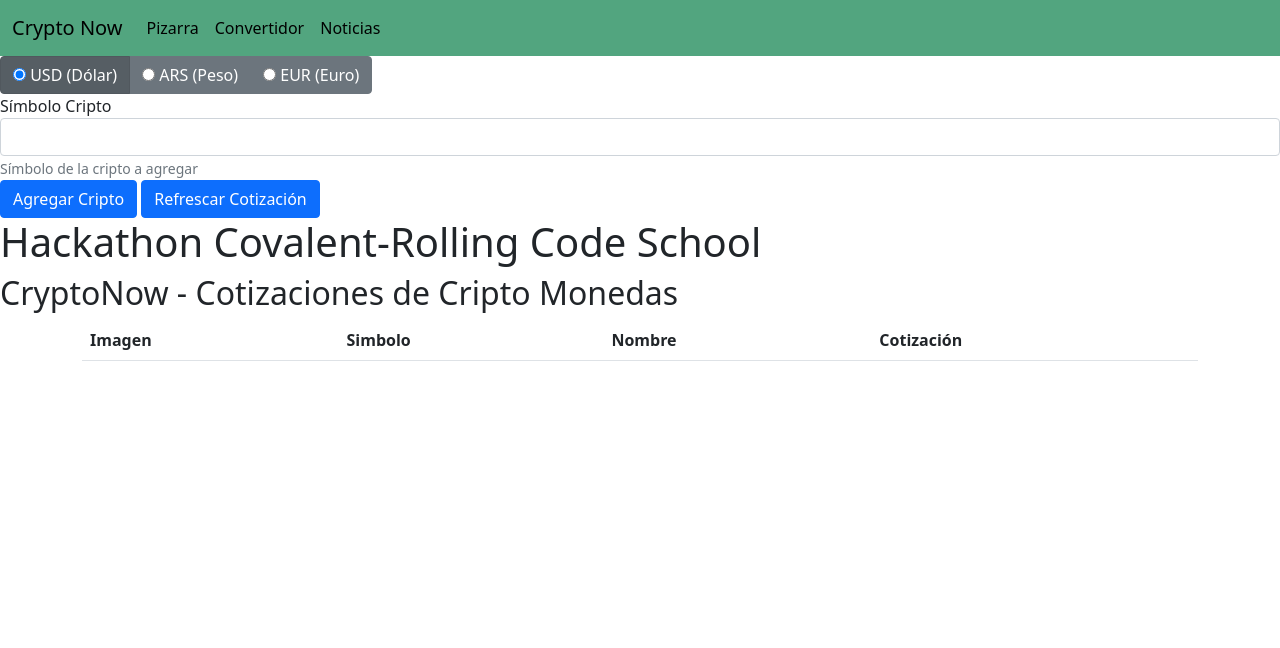
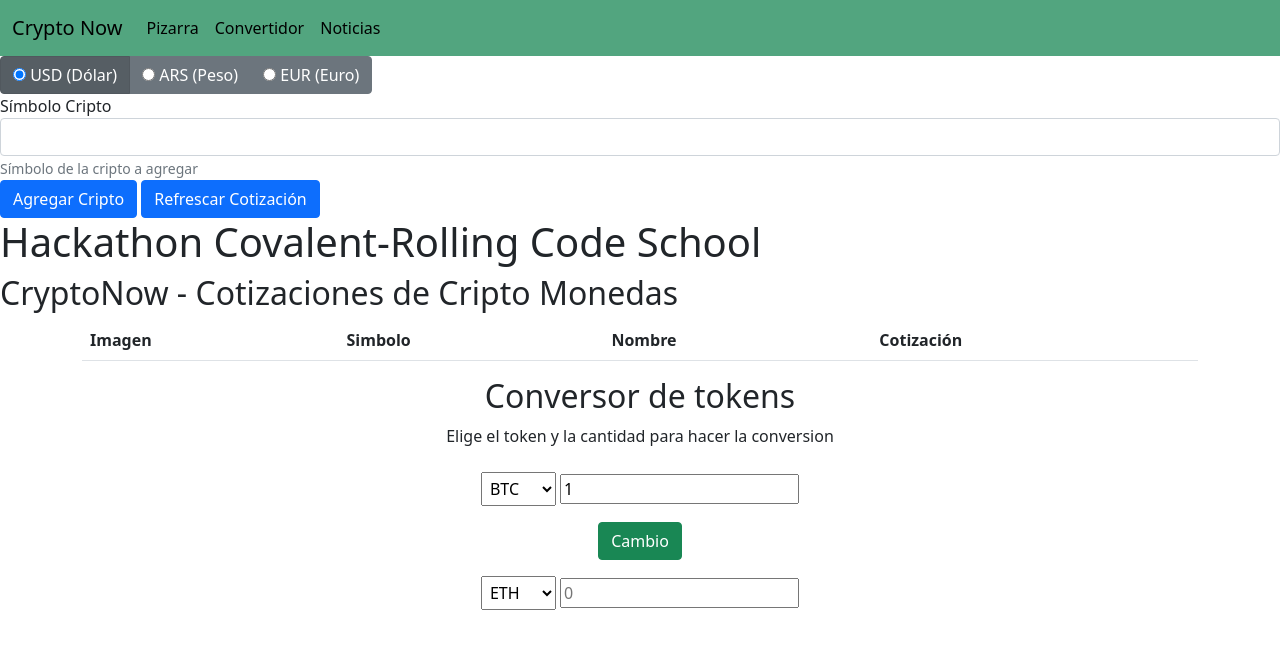
Before and after one commit to monicabatallanes/crypto-now, a plain HTML site: page index.html in a window 1280 px wide. Drawn offline with nearby package versions, Linux system fonts and the light colour scheme; no server answers.

Commit message:
agregué conversor

```diff
--- a/app.js
+++ b/app.js
@@ -58,3 +58,42 @@ for(let i=0;i < crypto_mendas.length;i++)
 {
   getData1(crypto_mendas[i],'USD')
 }
+
+
+const calculate = async(simbolo) =>{
+
+  const resp = await fetch(`https://api.covalenthq.com/v1/pricing/tickers/?quote-currency=USD&format=JSON&tickers=${simbolo}&key=ckey_5b6fbe329c714404ae706e3d444`)
+  const json = await resp.json()
+
+  let precio = 0
+
+  const valorBuscado = (json.data.items).map(valor => precio = valor.quote_rate)
+
+  return precio
+
+}
+
+const calcular = async() =>{
+  const tokenUno = document.getElementById('token-1')
+  const tokenDos = document.getElementById('token-2')
+  const cantidadUno = document.getElementById('cantidad-1')
+  const cantidadDos = document.getElementById('cantidad-2')
+  const cambio = document.getElementById('cambio')
+  const taza = document.getElementById('taza')
+
+  const token1 = tokenUno.value
+  const token2 = tokenDos.value
+
+    console.log(token1)
+    console.log(token2)
+
+  let dividendo = 0
+  dividendo = await calculate(token1)
+  let divisor = 0
+  divisor = await calculate(token2)
+
+  let resultado = (dividendo/divisor) * cantidadUno.value
+
+  cantidadDos.setAttribute("value", resultado);
+
+}
--- a/css/style.css
+++ b/css/style.css
@@ -3,3 +3,10 @@
     height: 300px;
     align-content: center;
 }
+
+@media (max-width: 600px) {
+    .token-input{
+        width: 200px;
+    }
+
+}
--- a/index.html
+++ b/index.html
@@ -36,7 +36,8 @@
         </div>
       </div>
     </nav>
-
+    <body>
+      <section>
         <form name="formulario" class="contendor">
           <div class="btn-group btn-group-toggle" data-toggle="buttons">
             <label class="btn btn-secondary active">
@@ -81,6 +82,54 @@
               </table>
                 <div>
                 </div>
+
+      </section>
+
+      <section class="convertidor d-flex flex-column align-items-center justify-content-center">
+
+        <h2>Conversor de tokens</h2>
+        <p class="titulo-conversor text-align-center">Elige el token y la cantidad para hacer la conversion</p>
+
+        <div class="container d-flex flex-column align-items-center justify-content-center">
+          <div class="token py-2 ">
+            <select class="selector p-1 " id="token-1">
+              <option value="BTC" selected>BTC</option>
+              <option value="ETH" >ETH</option>
+              <option value="WETH" >WETH</option>
+              <option value="BNB">BNB</option>
+              <option value="USDC" >USDC</option>
+              <option value="AVAX" >AVAX</option>
+              <option value="UST" >UST</option>
+              <option value="BUSD" >BUSD</option>
+              <option value="SHIB" >SHIB</option>
+            </select>
+            <input class="input" type="number" id="cantidad-1" placeholder="0" value="1">
+          </div>
+
+          <div class="taza-cambio">
+            <button class="btn btn-success br-2 m-2" onclick="calcular()"   id="taza">Cambio</button>
+            <div class="cambio" id="cambio"></div>
+
+          </div>
+
+          <div class="token py-2 ">
+            <select class="selector p-1 " id="token-2">
+              <option value="BTC" >BTC</option>
+              <option value="ETH" selected>ETH</option>
+              <option value="WETH" >WETH</option>
+              <option value="BNB">BNB</option>
+              <option value="USDC" >USDC</option>
+              <option value="AVAX" >AVAX</option>
+              <option value="UST" >UST</option>
+              <option value="BUSD" >BUSD</option>
+              <option value="SHIB" >SHIB</option>
+            </select>
+            <input  class="input " type="number" id="cantidad-2" placeholder="0" >
+
+          </div>
+
+        </div>
+
       </section>
 
 
@@ -89,7 +138,10 @@
 
 
 
-    <script src="./js/app.js"></script>
+
+
+
+    <script src="./app.js"></script>
     <script src="https://cdn.jsdelivr.net/npm/bootstrap@5.1.3/dist/js/bootstrap.bundle.min.js" integrity="sha384-ka7Sk0Gln4gmtz2MlQnikT1wXgYsOg+OMhuP+IlRH9sENBO0LRn5q+8nbTov4+1p" crossorigin="anonymous"></script>
   </body>
 </html>
```
Also changed, not shown: js/app.js (deleted). Lines whose indentation alone changed are shown as unchanged.
